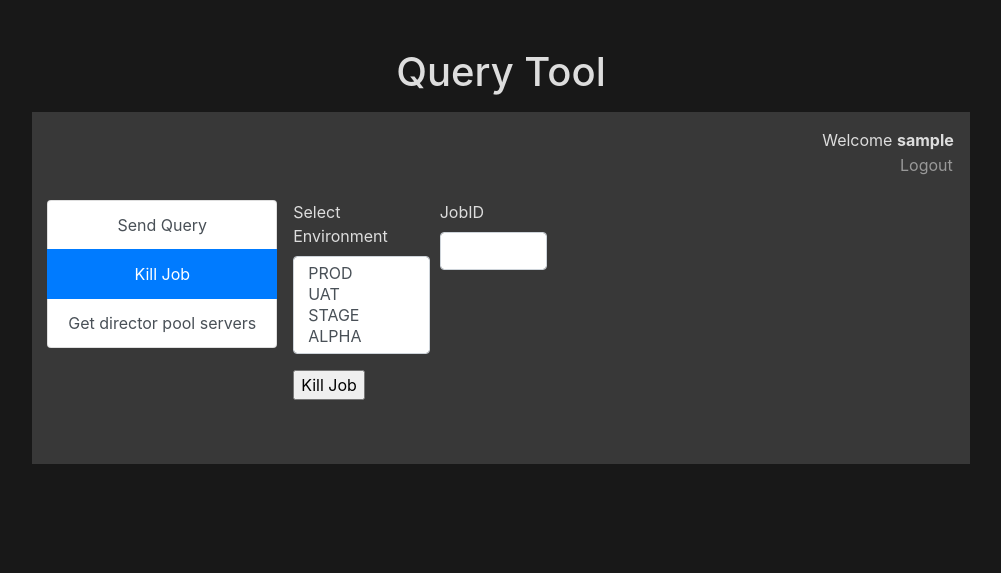
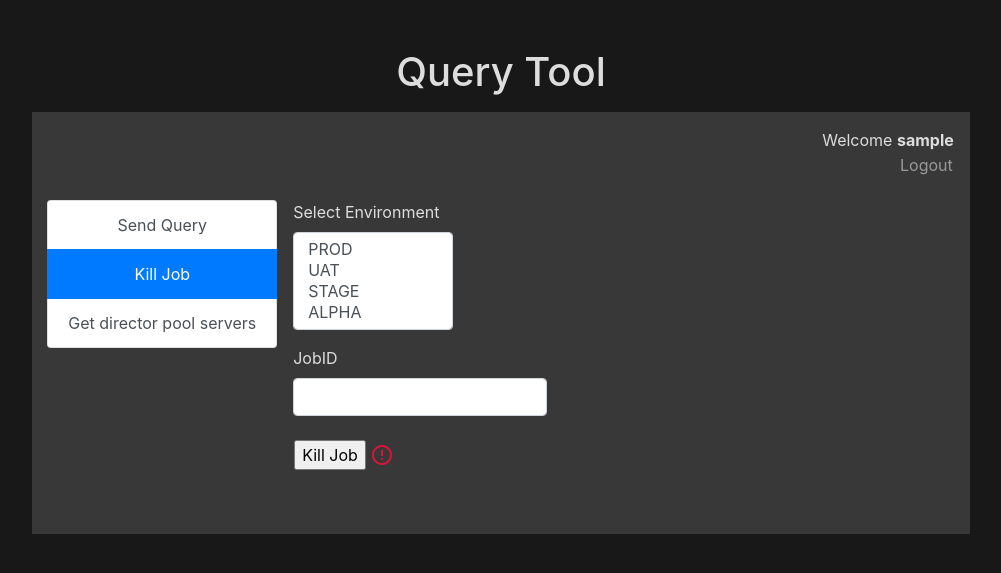
Before and after one commit to Jaxpulz/pythonproject, a Flask app: page / in a window 1280 px wide, after a click on "Kill Job". Shown: the top 573 px of the page, without its empty margins (139-1140 px from the left). Run offline with Flask 2, Linux system fonts and the light colour scheme; the visitor is signed in with stand-in values (Sample User, id 1); some libraries are stand-ins or nearby versions.

Commit message:
Tooltips added

```diff
--- a/query_tool/app.py
+++ b/query_tool/app.py
@@ -60,7 +60,7 @@ def on_send_query(data):
     logger.info(data['port'])
     logger.info(data['query'])
     for line in log_stream.getvalue().splitlines():
-        emit('log', line)
+        emit('sq_response', line)
 
 @socketio.on('environment')
 def on_environment(data):
@@ -72,9 +72,5 @@ def on_director(data):
     dr = data['dir']
     emit('director_response', directors[env][dr] )
 
-@app.route('/send_query', methods=['GET','POST'])
-def send_query():
-    return redirect('/log_stream')
-
 if __name__ == '__main__':
     socketio.run(app, debug=True, host='0.0.0.0', port=5000)
--- a/query_tool/templates/index.html
+++ b/query_tool/templates/index.html
@@ -9,6 +9,10 @@
   <script src="https://cdnjs.cloudflare.com/ajax/libs/popper.js/1.16.0/umd/popper.min.js"></script>
   <script src="https://maxcdn.bootstrapcdn.com/bootstrap/4.5.0/js/bootstrap.min.js"></script>
   <script type="text/javascript" src="//cdnjs.cloudflare.com/ajax/libs/socket.io/1.3.6/socket.io.min.js"></script>
+  <link rel="stylesheet" href="https://fonts.googleapis.com/icon?family=Material+Icons">
+
+
+
 </head>
 <body style="color:rgb(221, 221, 221); background-color: rgb(24, 24, 24);">
 
@@ -68,16 +72,19 @@
               <label for="Query_res">Results</label>
               <textarea class="form-control" id="Query_res" rows="10"></textarea>
             </div>
-            <input type="submit" value="Send Query" id="submit_sq">
+            <div class="row align-items-center pl-3">
+              <input type="submit" value="Send Query" id="submit_sq">
+              <a class="material-icons pl-1 " data-toggle="tooltip" data-delay="300" data-placement="right" id="sq_tooltip"
+              title="Sends the specified Query against the target hostname:port">error_outline</a>
+            </div>
+
           </form>
         </div>
 
         <div class="tab-pane fade ml-3 w-100" id="kill_job" role="tabpanel">
-          <form action="/kill_job">
-
+          <form action="">
             <div class="form-row w-50">
-
-              <div class="col-md-5 mb-3">
+              <div class="col-md-5 mb-3" style="min-width: 170px;">
                 <label for="environment">Select Environment</label>
                 <select multiple class="form-control" id="environment">
                   <option>PROD</option>
@@ -86,20 +93,25 @@
                   <option>ALPHA</option>
                 </select>
               </div>
-              <div class="col-md-4 mb-4">
+              <div class="col-md-9 mb-4">
                 <label for="JobID">JobID</label>
-                <input type="text" class="form-control" id="Jobid" required>
+                <input type="text" class="form-control" id="Jobid" required style="min-width: 230px;">
               </div>
 
             </div>
-            <input type="submit" value="Kill Job" id="kil_job_submit">
+            <div class="row align-items-center pl-3">
+              <input type="submit" value="Kill Job" id="submit_kj">
+              <a class="material-icons pl-1 " data-toggle="tooltip" style="color: crimson;" data-delay="300" data-placement="bottom"
+              title="By using your {{ username }} admin account, this function directly logs into every RS host simultaniously - with a thread limit -
+              in the selected environment, where the specified JobID has a match, and forcefully restarts the underlying services associated to the job.">error_outline</a>
+            </div>
           </form>
         </div>
         <div class="tab-pane fade ml-3 w-100" id="get_dir_pool" role="tabpanel">
 
           <form action="">
             <div class="form-row w-100">
-              <div class="col-md-2 mb-3">
+              <div class="col-md-2 mb-3" style="min-width: 230px">
                 <label for="dir_env">Environment</label>
                 <select multiple class="form-control" id="dir_env">
                   <option>PROD</option>
@@ -109,24 +121,19 @@
                 </select>
               </div>
 
-              <div class="col-md-4 mb-3">
+              <div class="col-md-4 mb-3", style="min-width: 230px">
                 <label for="Directors">Directors</label>
                 <select multiple class="form-control" id="Directors">
                 </select>
               </div>
-              <div class="col-md-4 mb-3">
+              <div class="col-md-1 mb-3" style="min-width: 130px;">
                 <label for="dir_port">Port</label>
                 <select multiple class="form-control" id="dir_port">
                 </select>
               </div>
 
-              <div class="col-md-4 mb-4">
-                <label for="JobID">JobID</label>
-                <input type="text" class="form-control" id="Jobid" required>
-              </div>
-
             </div>
-            <input type="submit" value="Kill Job" id="kil_job_submit">
+            <input type="submit" value="Get Server" id="kil_job_submit">
           </form>
         </div>
       </div>
@@ -145,6 +152,10 @@ $('#action_selector a').on('click', function (e) {
   $(this).tab('show')
 })
 
+$(document).ready(function(){
+  $('[data-toggle="tooltip"]').tooltip();
+});
+
 $('#Queries').on('click', function (e) {
   $('#Query_text').val($(this).val())
 })
@@ -158,14 +169,13 @@ $('#send_query').submit(function(){
     hostname: $('#hostname').val(),
     port: $('#port').val()
   }
-  console.log(emit_obj)
   socket.emit('send_query', emit_obj);
   $('#log_table').find('tbody').empty()
   return false;
 });
 
-socket.on('log', function(msg) {
-  $('#log_table').append('<tr><td>'+msg+'</td></tr>');
+socket.on('sq_response', function(msg) {
+  $('#Query_res').val(msg);
 });
 
 $('#dir_env').change(function(e){
```
